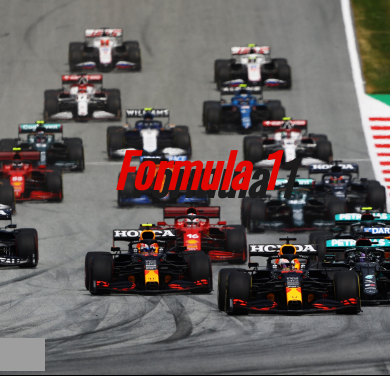
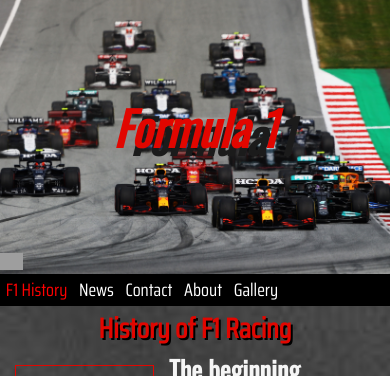
Before and after one commit to APuky/WebAPK-Projekt, a PHP site: page / in a window 390 px wide. Shown: the top 376 px of the page. Run offline with PHP 8.4, Linux system fonts and the light colour scheme; grey boxes are pictures that could not be loaded.

Commit message:
Responsive fix

```diff
--- a/style.css
+++ b/style.css
@@ -30,6 +30,10 @@
 hr {
   border: 0.5px solid red;
   margin: 0px 1vw;
+}
+
+html {
+  background-color: rgb(39, 39, 39);
 }
 
 header {
@@ -251,3 +255,42 @@ h2 {
   font-size: 2.4vw;
   text-shadow: 2px 2px #fff8f8;
 }
+
+@media screen and (max-width: 1024px) {
+  li {
+    font-size: 18px;
+  }
+
+  h2 {
+    font-size: 26px;
+  }
+
+  .main-paragraph {
+    font-size: 20px;
+  }
+
+  figcaption {
+    font-size: 18px;
+  }
+
+  .main-headline {
+    font-size: 28px;
+  }
+
+  .footer-text {
+    font-size: 10px;
+  }
+
+  .back-to-top-link:link {
+    font-size: 16px;
+    color: rgba(255, 255, 255, 0.432);
+  }
+
+  .header-div {
+    height: 30vh;
+  }
+
+  #f1-logo {
+    height: 2vh;
+  }
+}
```
